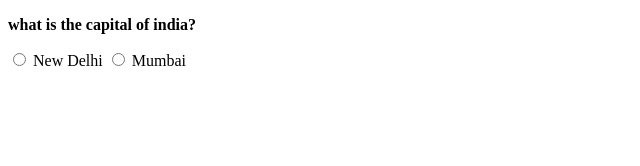
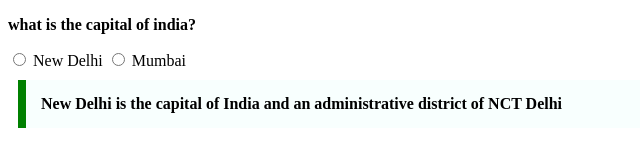
Before and after one commit to acciojob/trivia-SandeepDinodia, a website: page main.html in a window 1280 px wide. Shown: the whole page, without its empty margins (0-640 px from the left). Drawn offline with Linux system fonts and the light colour scheme.

Commit message:
created a submission

```diff
--- a/main.html
+++ b/main.html
@@ -13,7 +13,7 @@
 	<lable id="button">New Delhi</lable>
 	<input type="radio" id="button">
 	<lable id="button">Mumbai</lable>
-	<blockquote cite=""
+	<blockquote cite="Wikipedia">New Delhi is the capital of India and an administrative district of NCT Delhi</blockquote>
     <script type="text/javascript" src="./script.js">
 </script>
 
--- a/styles.css
+++ b/styles.css
@@ -1,2 +1,10 @@
 
 /* Your CSS Code here. */
+blockquote{
+	width:600px;
+	margin:10px;
+	padding:15px;
+	border-left:8px solid green;
+	background-color:#f8fffe;
+	font-weight:bold;
+}
```
